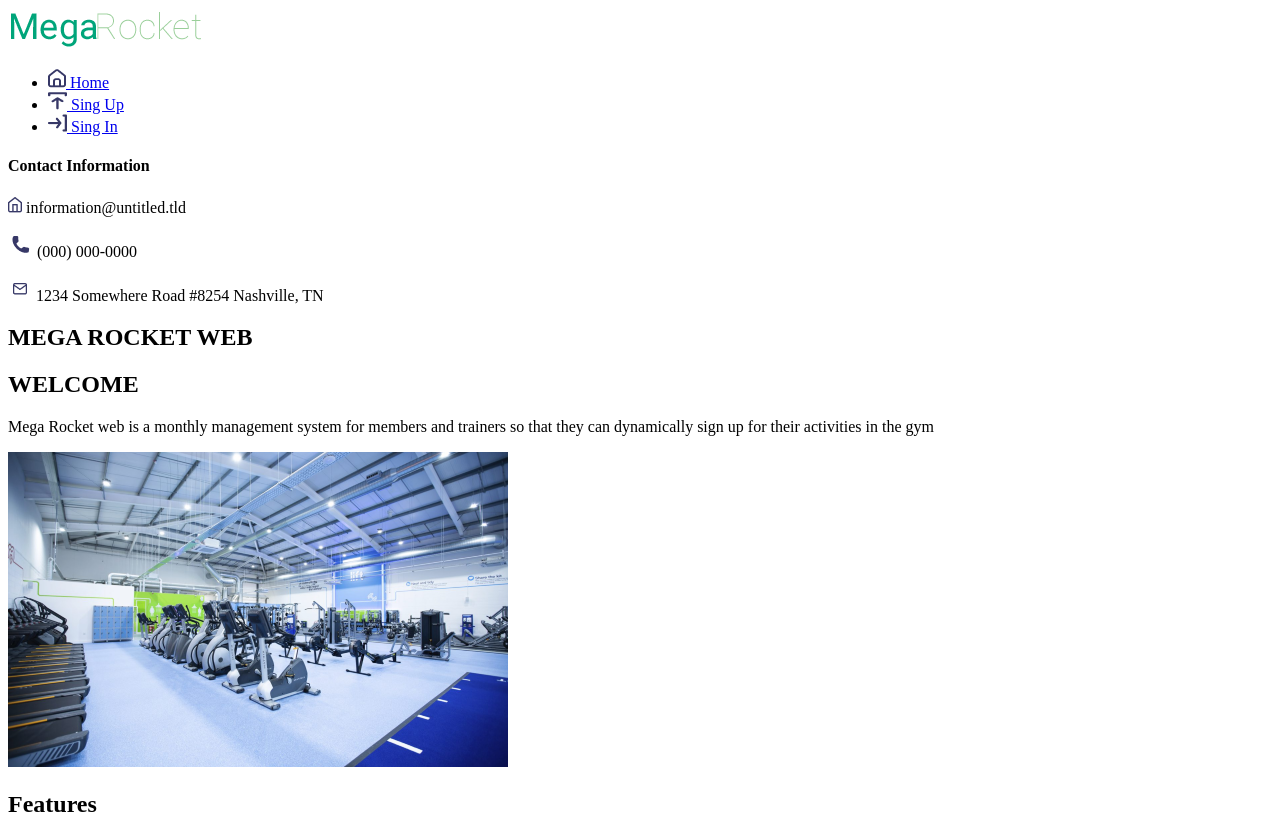
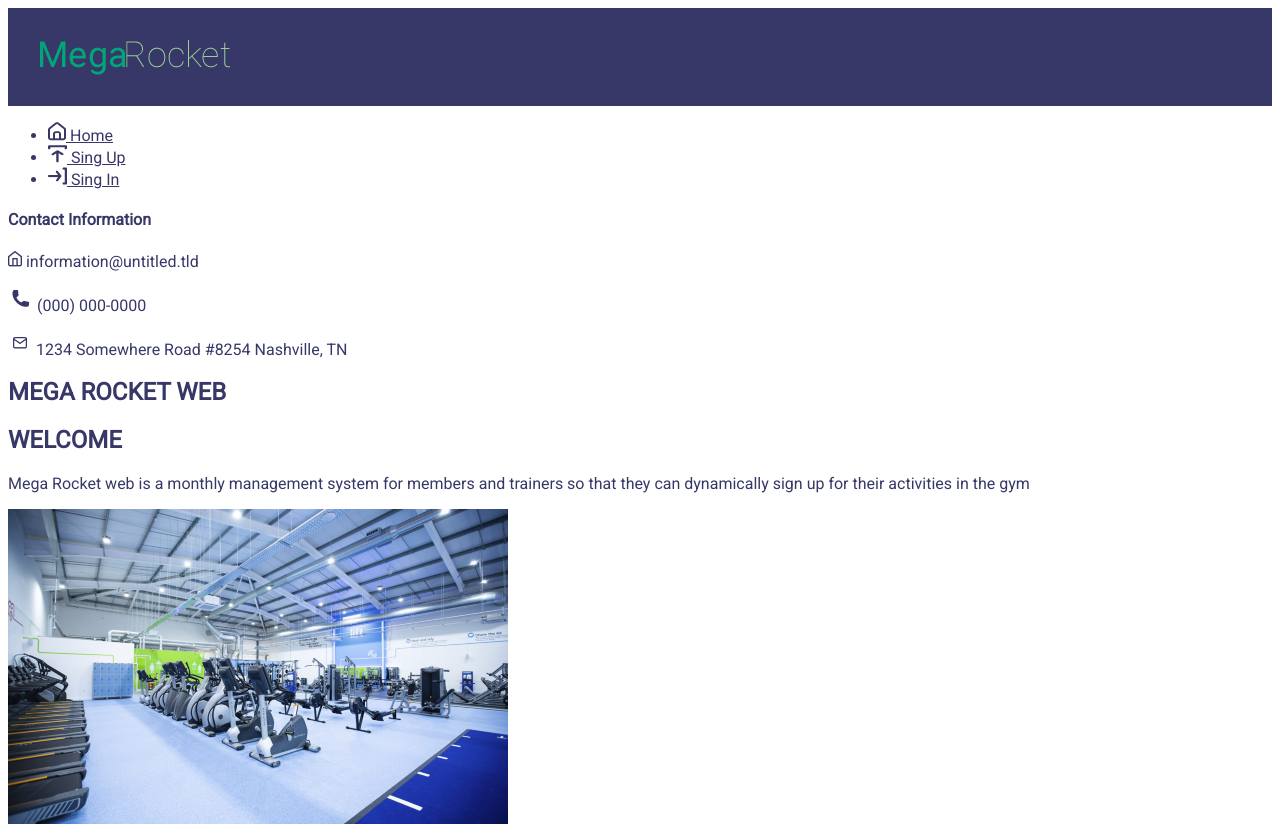
Before and after one commit to TomasRomanoo/BaSP-M2023, a plain HTML site: page Week-03/index.html in a window 1280 px wide. Shown: the top 827 px of the page. Drawn offline with Linux system fonts and the light colour scheme.

Commit message:
BaSP-W03-2023: header styled - font parameters seted

```diff
--- a/Week-03/index.html
+++ b/Week-03/index.html
@@ -4,11 +4,17 @@
         <meta charset="UTF-8">
         <meta http-equiv="X-UA-Compatible" content="IE=edge">
         <meta name="viewport" content="width=device-width, initial-scale=1.0">
+        <link rel="normalize" href="/Week-03/style/normalize.css">
+        <link rel="preconnect" href="https://fonts.googleapis.com">
+        <link rel="preconnect" href="https://fonts.gstatic.com" crossorigin>
+        <link href="https://fonts.googleapis.com/css2?family=Be+Vietnam+Pro:ital,wght@0,100;0,200;0,300;1,400&family=Roboto&display=swap" rel="stylesheet">
+        <link rel="stylesheet" href="/Week-03/style/style.css">
+
         <title>Mega Rocket</title>
     </head>
     <body>
         <header>
-            <img src="/Week-03/assets/imgs/header/logo-mega-rocket.png" alt="logo mega rocket">
+            <img src="/Week-03/assets/imgs/header/logo-mega-rocket.png" alt="logo-mega-rocket">
         </header>
         <aside>
             <nav>
--- a/Week-03/style/style.css
+++ b/Week-03/style/style.css
@@ -0,0 +1,16 @@
+    *{
+        font-family: 'Be Vietnam Pro', sans-serif;
+        font-family: 'Roboto', sans-serif;
+        font-style: normal;
+        color: #373867;
+    }
+    header{
+        height: 98px;
+        background-color: #373867;
+    }
+    header img {
+        width: 194px;
+        height: 41px;
+        margin-left: 29px;
+        margin-top: 28px;
+    }
```
